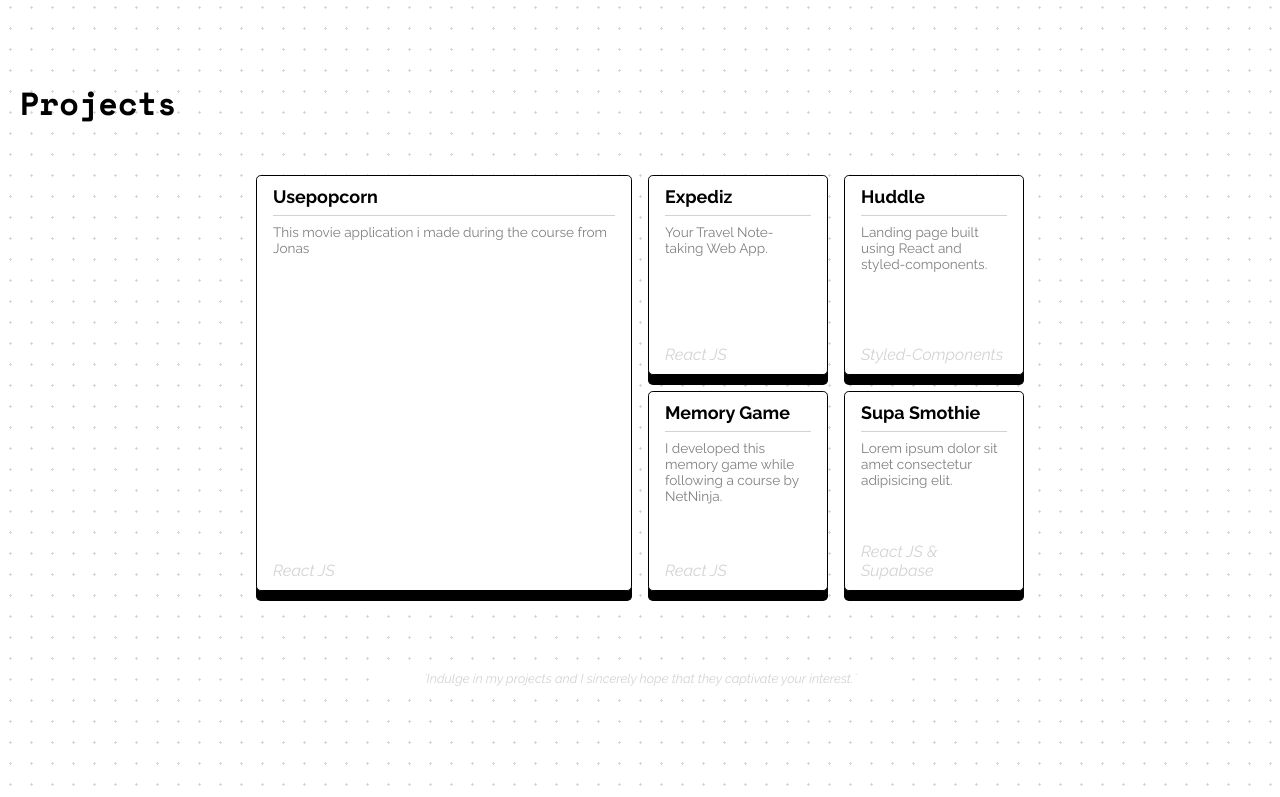
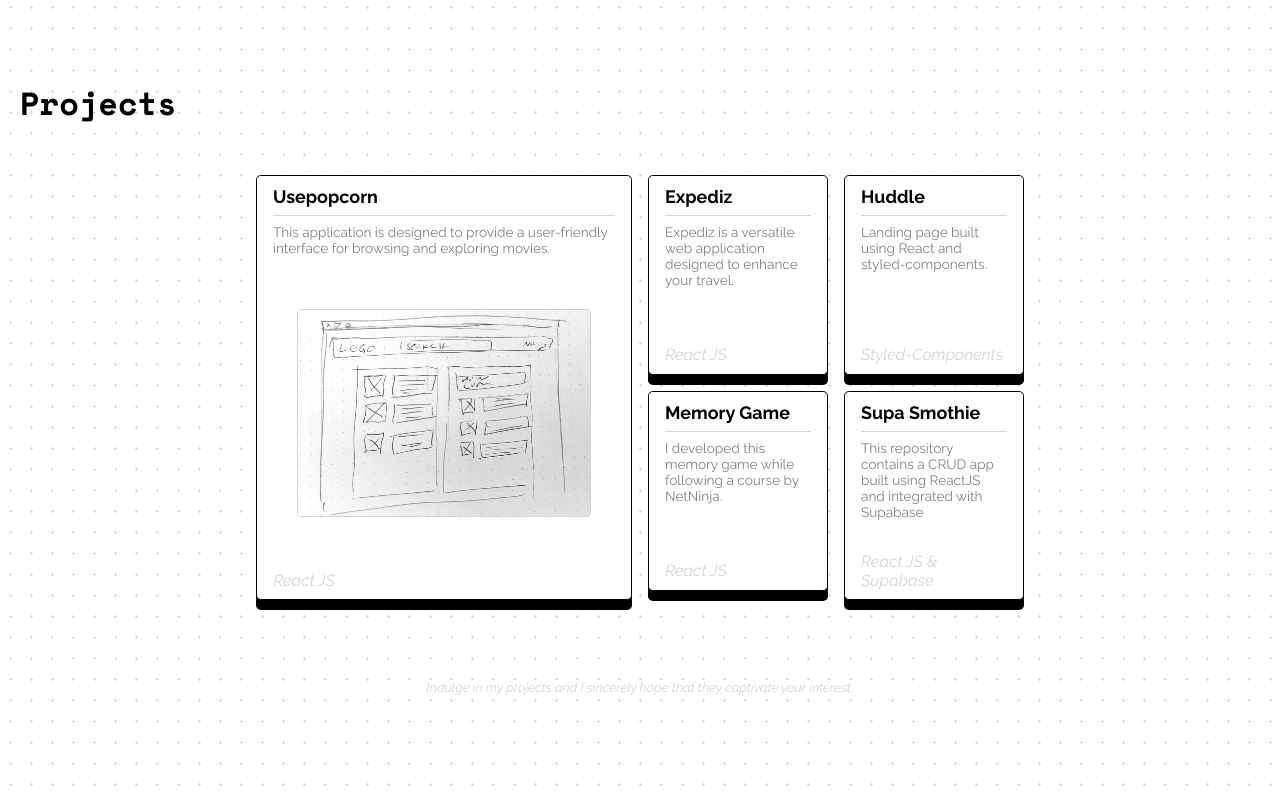
Before and after one commit to alberthoxha/Portfolio, a React (Vite) app: page / in a window 1280 px wide. Shown: the part 1473-2270 px from the top of the page. Built offline with nearby package versions, Linux system fonts and the light colour scheme.

Commit message:
adding style around web (#3)

```diff
--- a/src/component/Contact.css
+++ b/src/component/Contact.css
@@ -47,6 +47,9 @@
 }
 .btn:hover {
   transform: scale(1.06);
+}
+.btn:active {
+  transform: scale(1.16);
 }
 
 .footer {
--- a/src/component/NavBar.jsx
+++ b/src/component/NavBar.jsx
@@ -84,10 +84,18 @@ const NavBar = () => {
           </li>
 
           <span className="social">
-            <a href="https://www.linkedin.com/in/alberthooxha">
+            <a
+              href="https://www.linkedin.com/in/alberthooxha"
+              target="_blank"
+              rel="noreferrer"
+            >
               <FaLinkedin id="linkedin" size={30} color="#ffff" />
             </a>
-            <a href="https://github.com/alberthoxha">
+            <a
+              href="https://github.com/alberthoxha"
+              target="_blank"
+              rel="noreferrer"
+            >
               {" "}
               <FaGithubSquare id="github" size={30} color="#ffff" />
             </a>
--- a/src/component/Projects.css
+++ b/src/component/Projects.css
@@ -27,6 +27,16 @@ h1 {
   grid-row: span 2;
   grid-column: span 2;
 }
+.card.featured img {
+  border: 1px solid lightgray;
+  border-radius: 4px;
+  max-width: 23vw;
+  margin: 0 auto;
+}
+.card.featured h3 {
+  margin-top: 0;
+}
+
 a {
   text-decoration: none;
   color: black;
@@ -106,6 +116,9 @@ a {
     padding-top: 2vh;
     margin: 0 auto;
   }
+  .card.featured img {
+    display: none;
+  }
 
   .title {
     font-family: var(--ff-secondary);
--- a/src/component/Projects.jsx
+++ b/src/component/Projects.jsx
@@ -1,4 +1,5 @@
 import "./Projects.css"
+import upcorn from "../assets/upcorn.jpg"
 
 export default function Projects() {
   return (
@@ -7,27 +8,45 @@ export default function Projects() {
         <h1>Projects</h1>
         <div className="contents">
           <div className="product-grid">
-            <div className="card stacked featured">
+            <a
+              href="https://usepopcorn-ah.vercel.app/"
+              target="_blank"
+              className="card stacked featured"
+              rel="noreferrer"
+            >
               <div className="card__content">
                 <h2 className="title">Usepopcorn</h2>
                 <p className="card__desc">
-                  This movie application i made during the course from Jonas
+                  This application is designed to provide a user-friendly
+                  interface for browsing and exploring movies.
                 </p>
               </div>
+              <img src={upcorn} alt="upcornimg" />
               <h3 className="card__lang">React JS</h3>
-            </div>
+            </a>
 
-            <a href="https://expediz.netlify.app/" target="_blank">
+            <a
+              href="https://expediz.netlify.app/"
+              target="_blank"
+              rel="noreferrer"
+            >
               <div className="card stacked">
                 <div className="card__content">
                   <h2 className="title">Expediz</h2>
-                  <p className="card__desc">Your Travel Note-taking Web App.</p>
+                  <p className="card__desc">
+                    Expediz is a versatile web application designed to enhance
+                    your travel.
+                  </p>
                 </div>
                 <h3 className="card__lang">React JS</h3>
               </div>
             </a>
 
-            <a href="https://huddle-web-app.netlify.app" target="_blank" >
+            <a
+              href="https://huddle-web-app.netlify.app"
+              target="_blank"
+              rel="noreferrer"
+            >
               <div className="card stacked">
                 <div className="card__content">
                   <h2 className="title">Huddle</h2>
@@ -39,7 +58,11 @@ export default function Projects() {
               </div>
             </a>
 
-            <a href="https://magic-memory-q8ie5xmr4-alberthoxha.vercel.app/" target="_blank">
+            <a
+              href="https://magic-memory-q8ie5xmr4-alberthoxha.vercel.app/"
+              target="_blank"
+              rel="noreferrer"
+            >
               <div className="card stacked">
                 <div className="card__content">
                   <h2 className="title">Memory Game</h2>
@@ -52,12 +75,17 @@ export default function Projects() {
               </div>
             </a>
 
-            <a href="https://magic-memory-q8ie5xmr4-alberthoxha.vercel.app/" target="_blank">
+            <a
+              href="https://supa-smoothie.vercel.app/"
+              target="_blank"
+              rel="noreferrer"
+            >
               <div className="card stacked">
                 <div className="card__content">
                   <h2 className="title">Supa Smothie</h2>
                   <p className="card__desc">
-                    Lorem ipsum dolor sit amet consectetur adipisicing elit.
+                    This repository contains a CRUD app built using ReactJS and
+                    integrated with Supabase
                   </p>
                 </div>
                 <h3 className="card__lang">React JS & Supabase</h3>
--- a/src/data.js
+++ b/src/data.js
@@ -43,17 +43,14 @@ export const skills = [
     id: 8,
     title: "Material UI",
   },
-  {
-    id: 9,
-    title: "Typescript",
-  },
+
   {
     id: 10,
     title: "Git",
   },
   {
     id: 11,
-    title: "Mocha JS",
+    title: "Github",
   },
   {
     id: 12,
```
Also changed, not shown: src/assets/upcorn.jpg (added).
